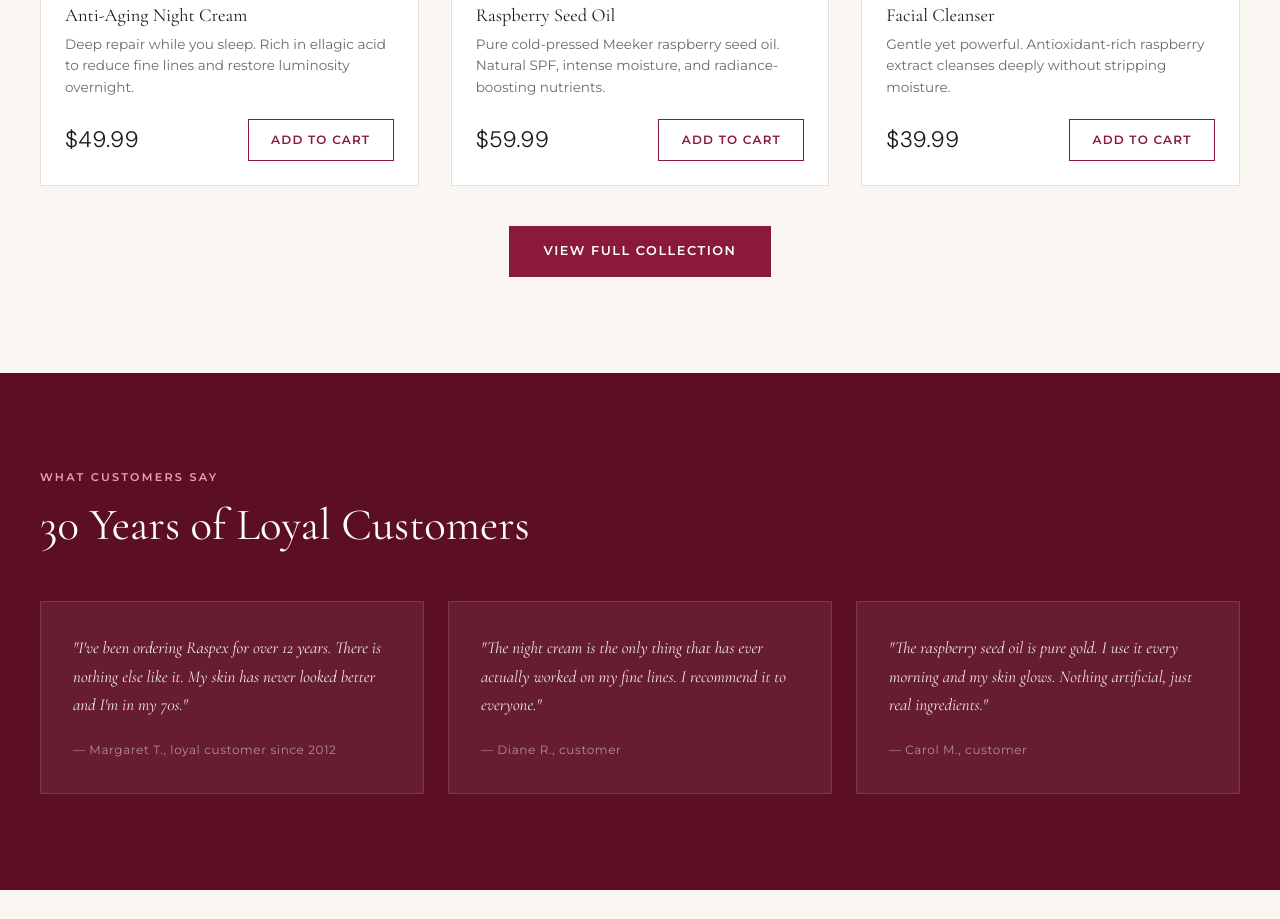
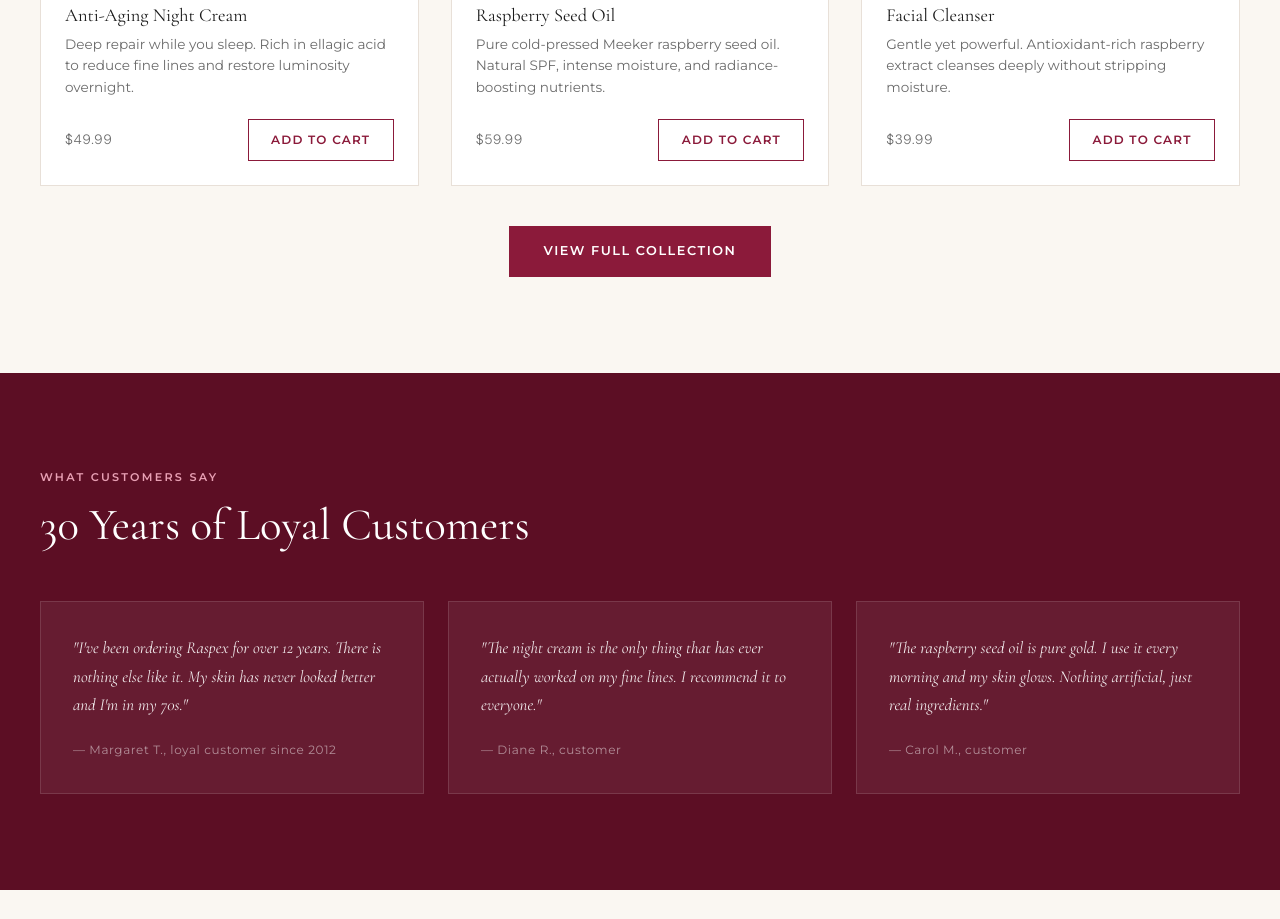
Before and after one commit to selahsiteservices/Raspex, a plain HTML site: page index.html in a window 1280 px wide. Shown: the part 1740-2659 px from the top of the page. Drawn offline with nearby package versions, Linux system fonts and the light colour scheme.

Commit message:
Make price font smaller and muted

```diff
--- a/styles.css
+++ b/styles.css
@@ -205,7 +205,7 @@ nav {
 .product-info h3 { margin-bottom: 0.5rem; font-size: 1.15rem; }
 .product-info p { color: var(--muted); font-size: 0.85rem; line-height: 1.6; margin-bottom: 1.25rem; }
 .product-footer { display: flex; align-items: center; justify-content: space-between; }
-.price { font-family: 'DM Sans', var(--font-sans); font-size: 1.4rem; font-weight: 300; color: var(--charcoal); letter-spacing: 0.02em; }
+.price { font-family: 'DM Sans', var(--font-sans); font-size: 0.85rem; font-weight: 300; color: var(--muted); letter-spacing: 0.05em; }
 
 /* ── Cart FAB ── */
 .cart-fab {
```
